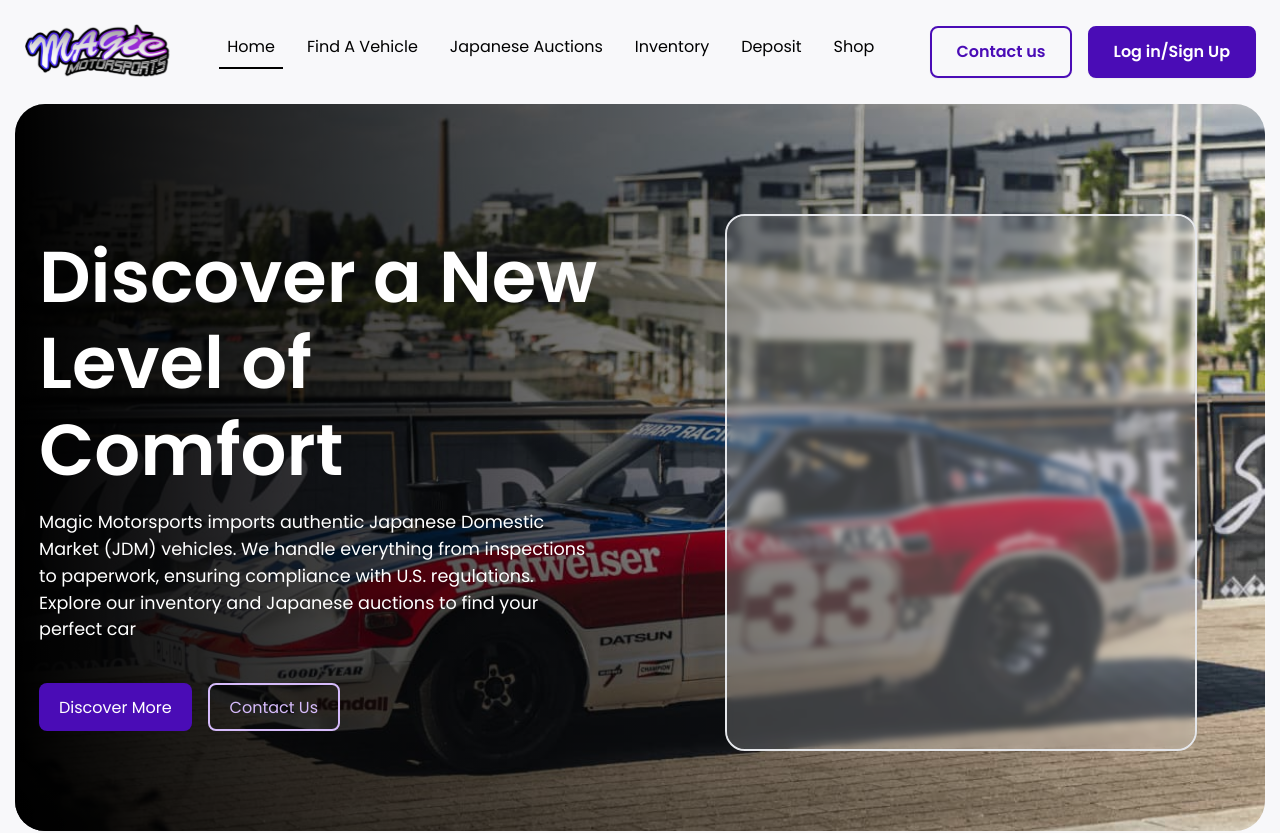
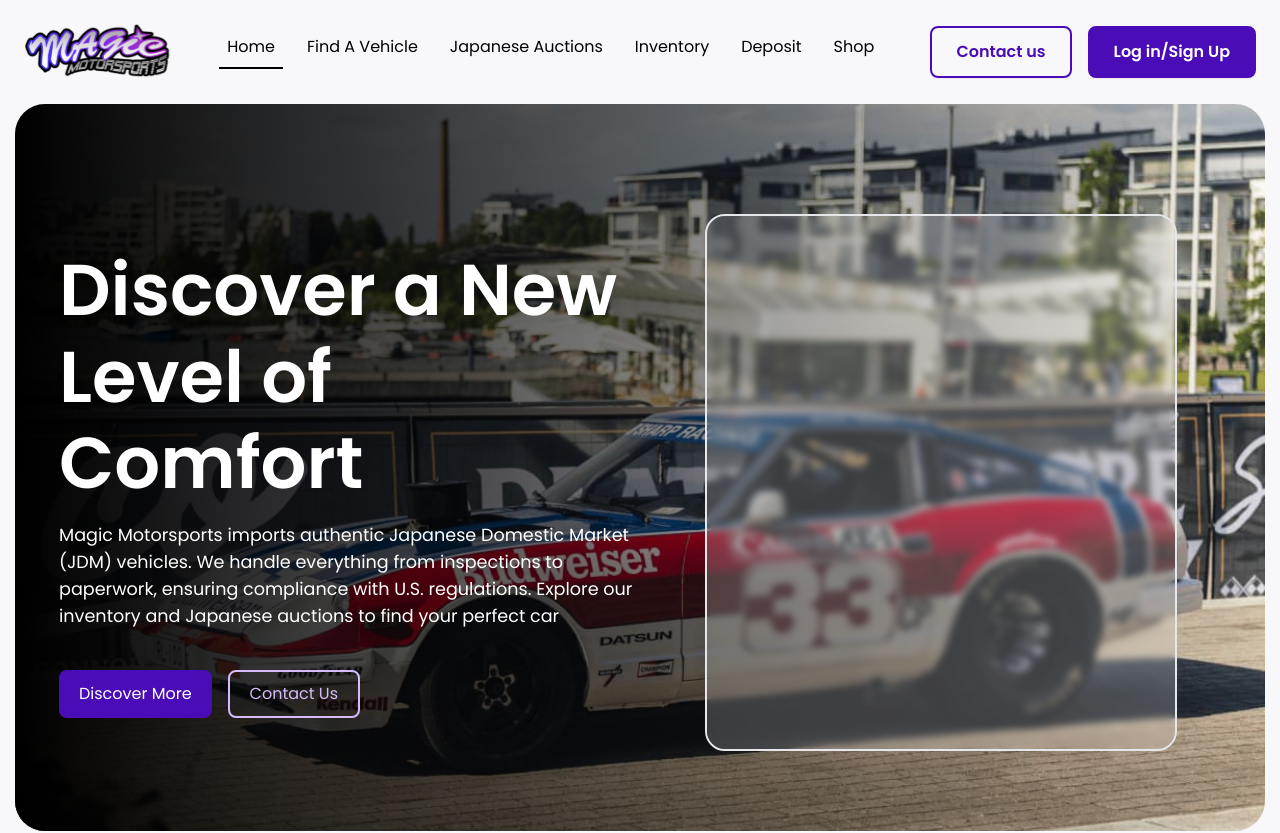
Before and after one commit to jay7134/magic-motorsports, a React (Vite) app: page / in a window 1280 px wide. Shown: the top 833 px of the page. Built offline with nearby package versions, Linux system fonts and the light colour scheme.

Commit message:
Hero section updated

```diff
--- a/src/components/Hero.jsx
+++ b/src/components/Hero.jsx
@@ -3,7 +3,7 @@
     return(
         <section id="hero" className="relative flex items-center justify-center overflow-hidden">
 
-            <div className="container grid grid-cols-1 md:grid-cols-2 gap-20 items-center justify-between pt-[110px] pb-[80px] px-6 relative z-10 my-10 animate__animated animate__fadeIn">
+            <div className="container grid grid-cols-1 md:grid-cols-2 gap-18 items-center justify-between pt-[110px] pb-[80px] px-6 relative z-10 my-10 animate__animated animate__fadeIn">
                 <div className="absolute inset-0 w-full h-full rounded-[30px] overflow-hidden z-[-1]">
                     <img
                         decoding="async"
@@ -18,7 +18,7 @@
                 }}></div>
 
                 </div>
-                <div className="text-left">
+                <div className="text-left md:pl-[20px]">
                     <h1 className="text-[40px] leading-[48px] md:text-h1 md:text-h1 font-bold text-white animate__animated animate__fadeInUp">Discover a New Level of Comfort</h1>
                     <p className="text-[13px] md:text-normal text-white font-[400] py-4 m-w-[610] animate__animated animate__fadeInUp">Magic Motorsports imports authentic Japanese Domestic Market (JDM) vehicles. We handle everything from inspections to paperwork, ensuring compliance with U.S. regulations. Explore our inventory and Japanese auctions to find your perfect car</p>
                     <div className="flex flex-col md:flex-row gap-4 pt-6 animate__animated animate__fadeInUp">
```
